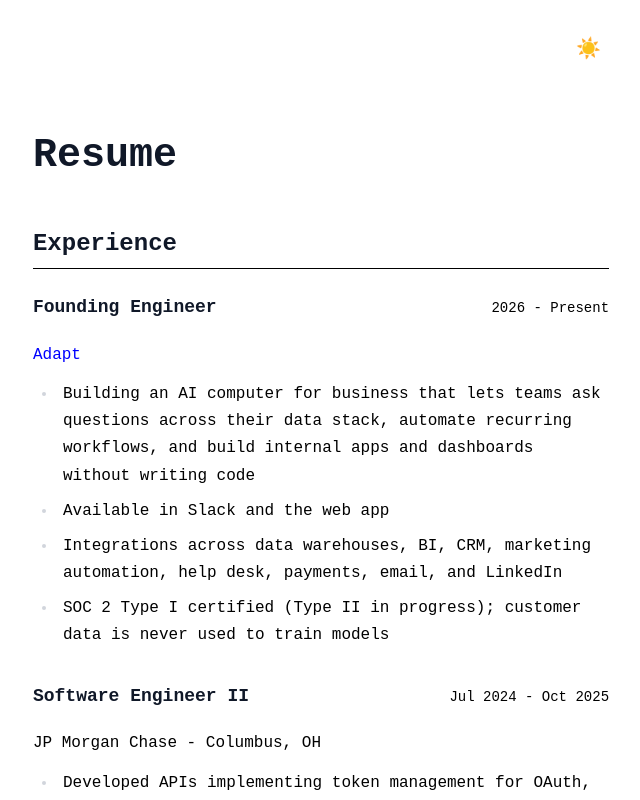
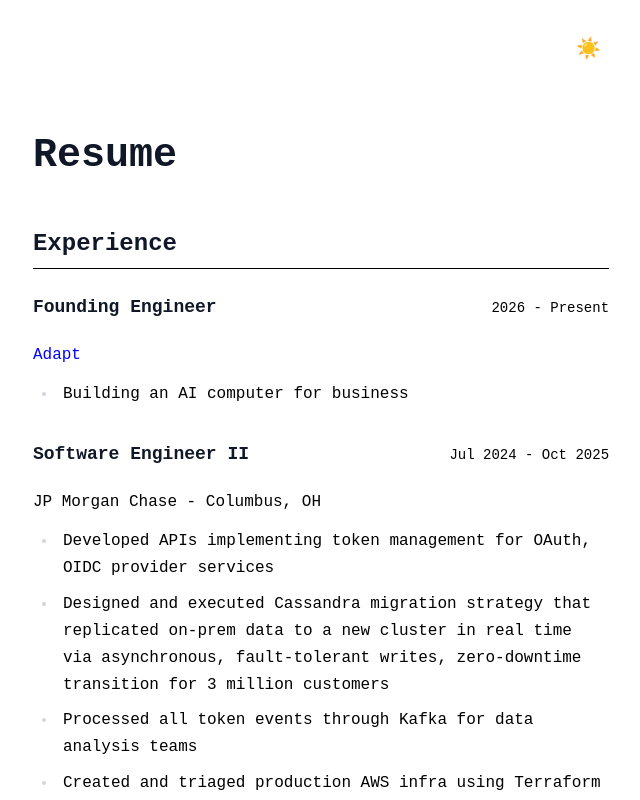
Before and after one commit to caseymanos/homepage, a SvelteKit app: page /resume in a window 1280 px wide. Shown: the top 800 px of the page, without its empty margins (319-959 px from the left). Built offline with nearby package versions, Linux system fonts and the light colour scheme.

Commit message:
Resume: trim Adapt bullets to a single line

```diff
--- a/src/routes/resume/+page.svelte
+++ b/src/routes/resume/+page.svelte
@@ -14,10 +14,7 @@
 			</div>
 			<p class="company"><a href="https://adapt.com">Adapt</a></p>
 			<ul>
-				<li>Building an AI computer for business that lets teams ask questions across their data stack, automate recurring workflows, and build internal apps and dashboards without writing code</li>
-				<li>Available in Slack and the web app</li>
-				<li>Integrations across data warehouses, BI, CRM, marketing automation, help desk, payments, email, and LinkedIn</li>
-				<li>SOC 2 Type I certified (Type II in progress); customer data is never used to train models</li>
+				<li>Building an AI computer for business</li>
 			</ul>
 		</div>
 
```
